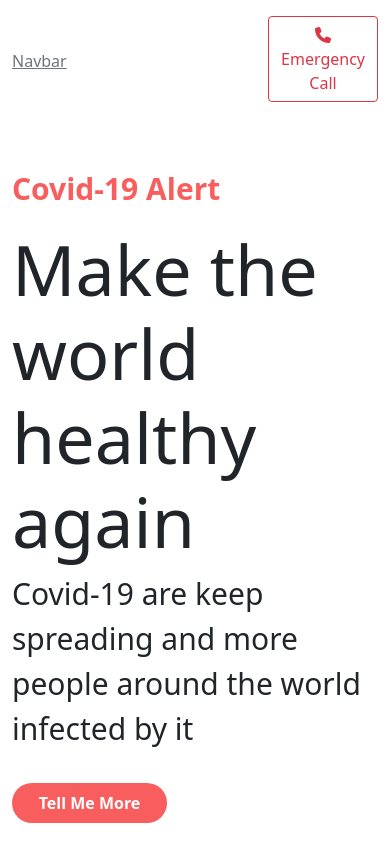
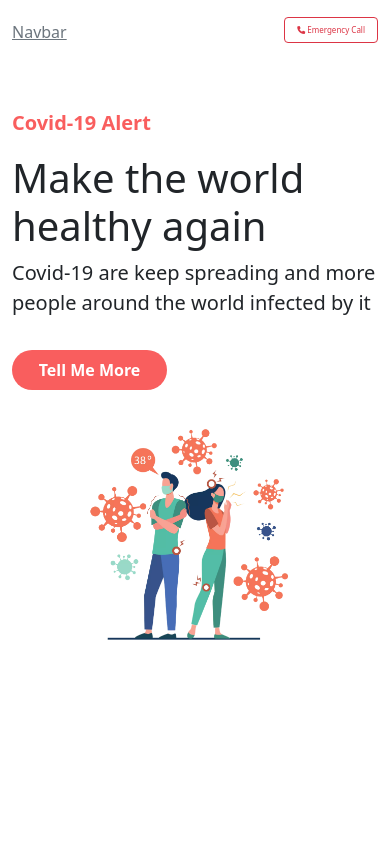
Before and after one commit to prasetyoedi/ECC, a plain HTML site: page index.html in a window 390 px wide. Shown: the top 844 px of the page. Drawn offline with nearby package versions, Linux system fonts and the light colour scheme.

Commit message:
Update style.css

```diff
--- a/assets/style/style.css
+++ b/assets/style/style.css
@@ -1,4 +1,3 @@
-
 * {
     box-sizing: border-box;
     padding: 0;
@@ -7,7 +6,6 @@
 html{
     font-family: 'Nunito Sans', sans-serif;
     scroll-behavior: smooth;
-
 }
 
 :root{
@@ -26,7 +24,6 @@ h1{
 p{
     font-size: 30px;
 }
-
 
 /* .hero-heading {
     line-height: 1;
@@ -49,17 +46,17 @@ p{
     font-weight: 600;
 }
 
-/*
+
 @media (max-width: 800px) {
-    .explore-btn{
-        margin-left: 50px;
+    .kotak{
+        font-size: 8px;
     }
-    .hero-heading{
-        margin-left: 50px;
-        margin-top: 80px;
-        line-height: 32px;
+
+    h1{
+        font-size: 40px;
     }
-    .lead{
-        margin-left: 50px;
+
+    p{
+        font-size: 20px;
     }
-} */
+}
```
